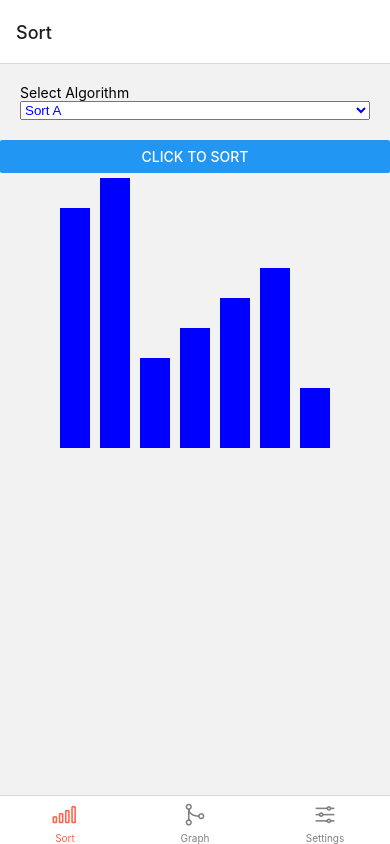
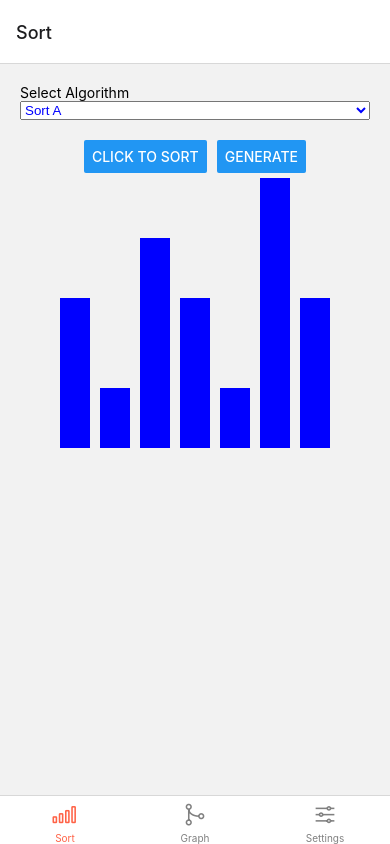
Before and after one commit to duytienkh/algo-visualizer, a React Native app: screen /Sort in a window 390 px wide. Built offline with nearby package versions, Linux system fonts and the light colour scheme.

Commit message:
Able to generate array

```diff
--- a/algorithms/BubbleSort.js
+++ b/algorithms/BubbleSort.js
@@ -5,10 +5,10 @@ class BubbleSort extends BaseSort {
         var n = this.a.length;
         for (var i = 0; i < n; ++i) {
             for (var j = 0; j < n - i - 1; ++j) {
-                if (!this.compare(j, j + 1)) //a[j] > a[j + 1]
+                if (this.compare(j + 1, j)) //a[j] >  a[j + 1]
                     this.swap(j, j + 1);
             }
-            this.correct(this.a[n - i - 1]); //n - i - 1 is in the correct position
+            this.correct(n - i - 1); //n - i - 1 is in the correct position
         }
     }
 }
--- a/components/components/ListColoredElement.js
+++ b/components/components/ListColoredElement.js
@@ -1,22 +1,13 @@
-import { StyleSheet, View, Text } from 'react-native';
+import { View } from 'react-native';
 
 const block_width = 30;
 
-const styles = StyleSheet.create({
-    container: {
-        justifyContent: 'center',
-        alignItems: 'baseline',
-        flexDirection: 'row',
-    },
-});
-
-
-function ListColoredElement({ array, sorted, swapping, comparing}) {
+function ListColoredElement({ array, sorted, swapping, comparing, style}) {
     return (
-        <View style={styles.container}>
+        <View style={style}>
             {array.map((val, i) => {
                 var bg = 'blue';
-                if (sorted.includes(val)) {
+                if (sorted.includes(i)) {
                     bg = 'green';
                 }
                 if (swapping.includes(i)) {
@@ -38,4 +29,3 @@ function ListColoredElement({ array, sorted, swapping, comparing}) {
 }
 
 export default ListColoredElement
-// export
--- a/components/components/SortMonitor.js
+++ b/components/components/SortMonitor.js
@@ -1,35 +1,43 @@
 import * as React from 'react';
-import * as ReactNative from 'react-native';
+import { View, Button, StyleSheet } from 'react-native';
 import ListColoredElement from './ListColoredElement'
 import BubbleSort from '../../algorithms/BubbleSort'
 
-export class SortMonitor extends React.Component{
-    state = {array: [], sorted: [], swapping: [], comparing: [], sorting: false}
+export class SortMonitor extends React.Component {
+    state = { array: [], sorted: [], swapping: [], comparing: [], sorting: false }
     componentDidMount() {
+        this.generate_random_array();
+    }
+
+    generate_random_array() {
         this.setState({
             ...this.state,
-            array: [8, 9, 3, 4, 5, 6, 2], //we should generate a random array instead of doing this
+            array: Array.from({ length: 7 }, () => Math.floor(Math.random() * 9) + 1),
         })
     }
 
-    render(){
+    render() {
         const handleSort = () => {
             if (this.state.sorting) {
                 return;
             }
+            var obj = this;
+
+            // TODO: let user config this
+            var simulation_speed = 300;
 
             this.setState({
+                ...this.state,
                 sorted: [],
                 swapping: [],
                 comparing: [],
                 sorting: true,
-                array: [8, 9, 3, 4, 5, 6, 2], //we should generate a random array instead of doing this
-            });
+            }, () => {
+                // TODO: Able to specify algorithm
                 var sort = new BubbleSort(this.state.array);
                 var steps = sort.get_steps();
-            var obj = this;
                 function simulate(i) {
-                setTimeout(function() {
+                    setTimeout(function () {
                         obj.setState({
                             ...obj.state,
                             swapping: [],
@@ -44,7 +52,8 @@ export class SortMonitor extends React.Component{
                                 sorted: sorted,
                             })
                         }
-                    else if (arr == null) { //comparing
+                        else if (arr == null) {
+                            //comparing
                             obj.setState({
                                 ...obj.state,
                                 comparing: [x, y],
@@ -67,20 +76,36 @@ export class SortMonitor extends React.Component{
                                 sorting: false,
                             })
                         }
-                }, 300)
+                    }, simulation_speed)
                 }
                 simulate(0);
+            });
         }
         return (
-            <ReactNative.View>
-                <ReactNative.Button title='Click to sort' onPress={handleSort}/>
+            <View>
+                <View style={{ flexDirection: 'row', justifyContent: 'center' }}>
+                    <View style={{ paddingRight: 10 }}>
+                        <Button title='Click to sort' onPress={handleSort} />
+                    </View>
+                    <Button title='Generate' onPress={() => this.generate_random_array()} />
+                </View>
                 <ListColoredElement
                     array={this.state.array}
                     sorted={this.state.sorted}
                     swapping={this.state.swapping}
                     comparing={this.state.comparing}
+                    style={styles.list_colored}
                 />
-            </ReactNative.View>
+            </View>
         )
     }
 }
+
+
+const styles = StyleSheet.create({
+    list_colored: {
+        justifyContent: 'center',
+        alignItems: 'baseline',
+        flexDirection: 'row',
+    },
+});
```
Lines whose indentation alone changed are shown as unchanged.
